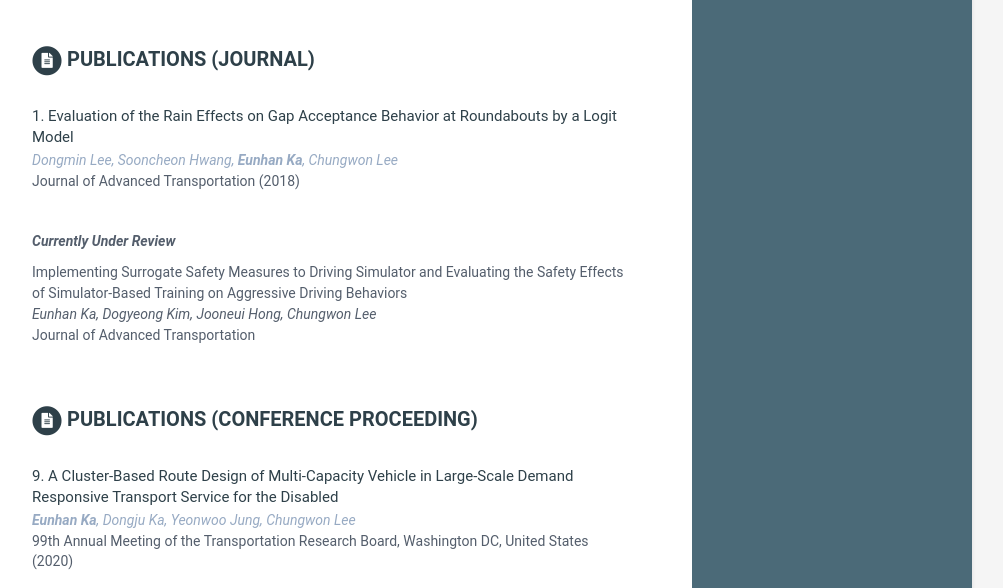
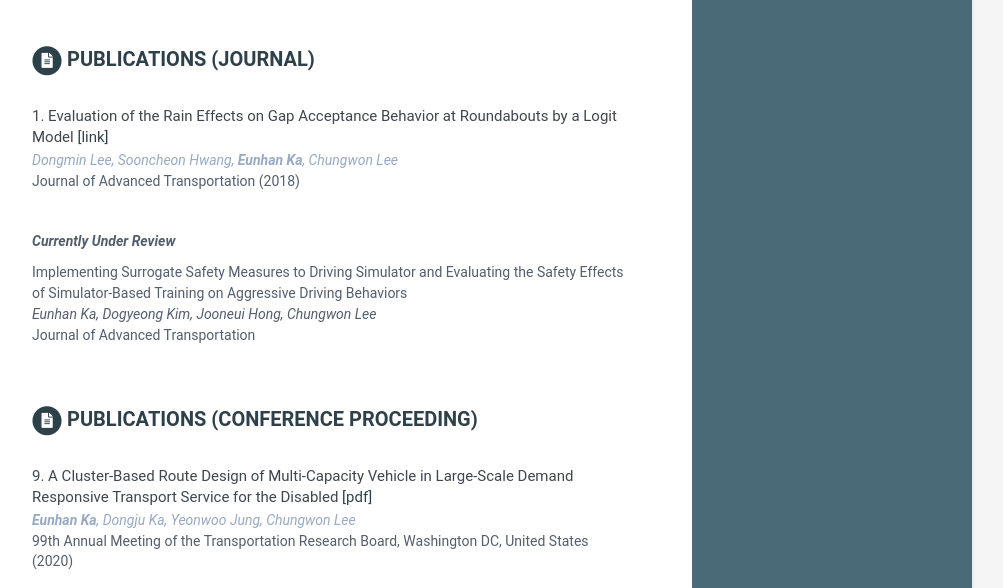
Before and after one commit to eunhanka/eunhanka.github.io, a Jekyll site: the page built from index.html, in a window 1280 px wide and 900 px high, scrolled down 2397 px. Shown: the part 132-720 px from the top of the window, without its empty margins (168-1171 px from the left). Built offline with Jekyll 4.4.1, drawn with Linux system fonts in a browser that asks for light colours.

Commit message:
Update data.yml

```diff
--- a/_data/data.yml
+++ b/_data/data.yml
@@ -134,7 +134,7 @@ publications:
     intro: |
 
     papers:
-      - title: <a href="https://doi.org/10.1155/2018/2726732" target="_blank">1. Evaluation of the Rain Effects on Gap Acceptance Behavior at Roundabouts by a Logit Model</a>
+      - title: 1. Evaluation of the Rain Effects on Gap Acceptance Behavior at Roundabouts by a Logit Model <a href="https://doi.org/10.1155/2018/2726732" target="_blank"> [link] </a>
         authors: Dongmin Lee, Sooncheon Hwang, <b>Eunhan Ka</b>, Chungwon Lee
         conference: Journal of Advanced Transportation (2018)<br><br><br><p><i><b>Currently Under Review</b></i></p><p>Implementing Surrogate Safety Measures to Driving Simulator and Evaluating the Safety Effects of Simulator-Based Training on Aggressive Driving Behaviors<br><i>Eunhan Ka, Dogyeong Kim, Jooneui Hong, Chungwon Lee</i><br>Journal of Advanced Transportation</p>
 
@@ -143,7 +143,7 @@ con_publications:
     title: <b>Publications (Conference Proceeding)</b>
     intro: |
     papers:
-      - title: <a href="https://eunhanka.github.io/TRB2020_DBSCAN_Draft.pdf" target="_blank">9. A Cluster-Based Route Design of Multi-Capacity Vehicle in Large-Scale Demand Responsive Transport Service for the Disabled</a>
+      - title: 9. A Cluster-Based Route Design of Multi-Capacity Vehicle in Large-Scale Demand Responsive Transport Service for the Disabled <a href="https://eunhanka.github.io/TRB2020_DBSCAN_Draft.pdf" target="_blank"> [pdf] </a>
         authors: <b>Eunhan Ka</b>, Dongju Ka, Yeonwoo Jung, Chungwon Lee
         conference: 99th Annual Meeting of the Transportation Research Board, Washington DC, United States (2020)
 
```
